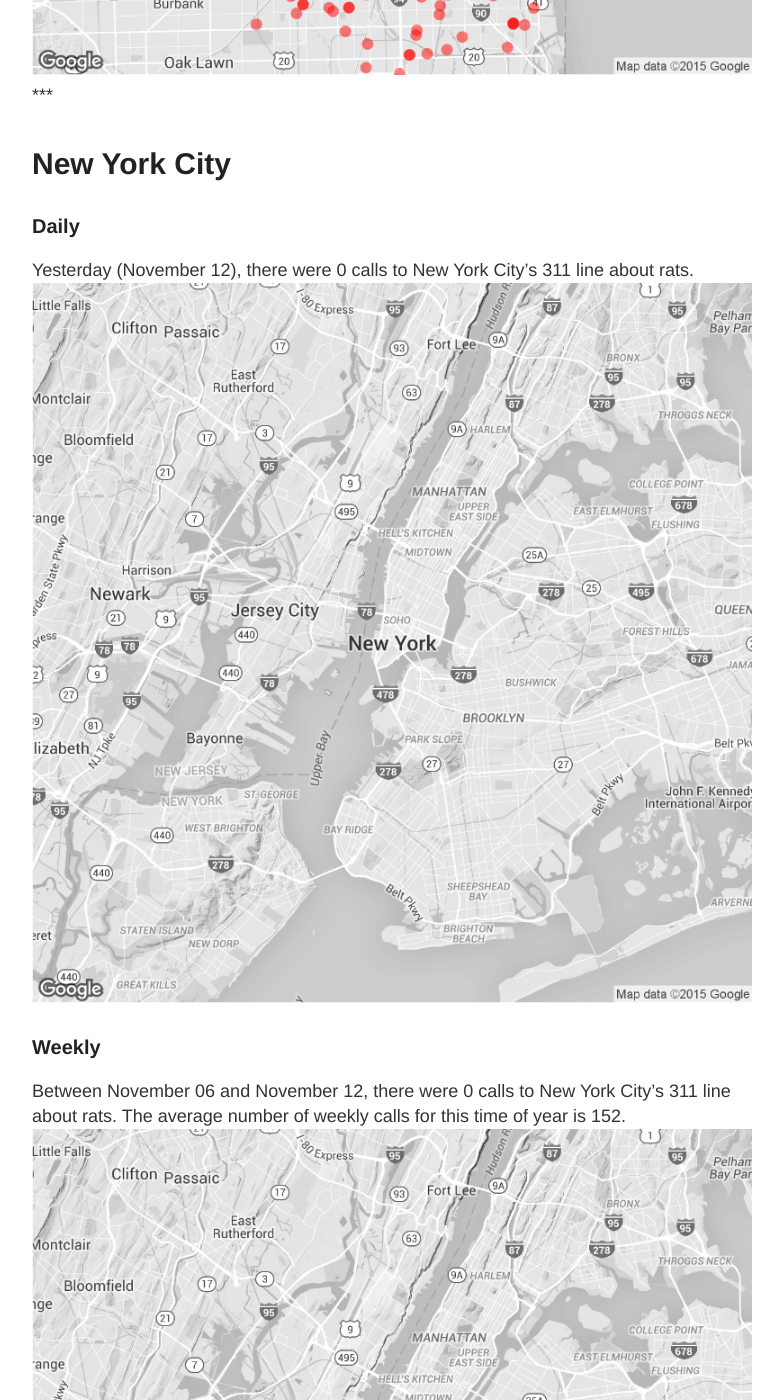
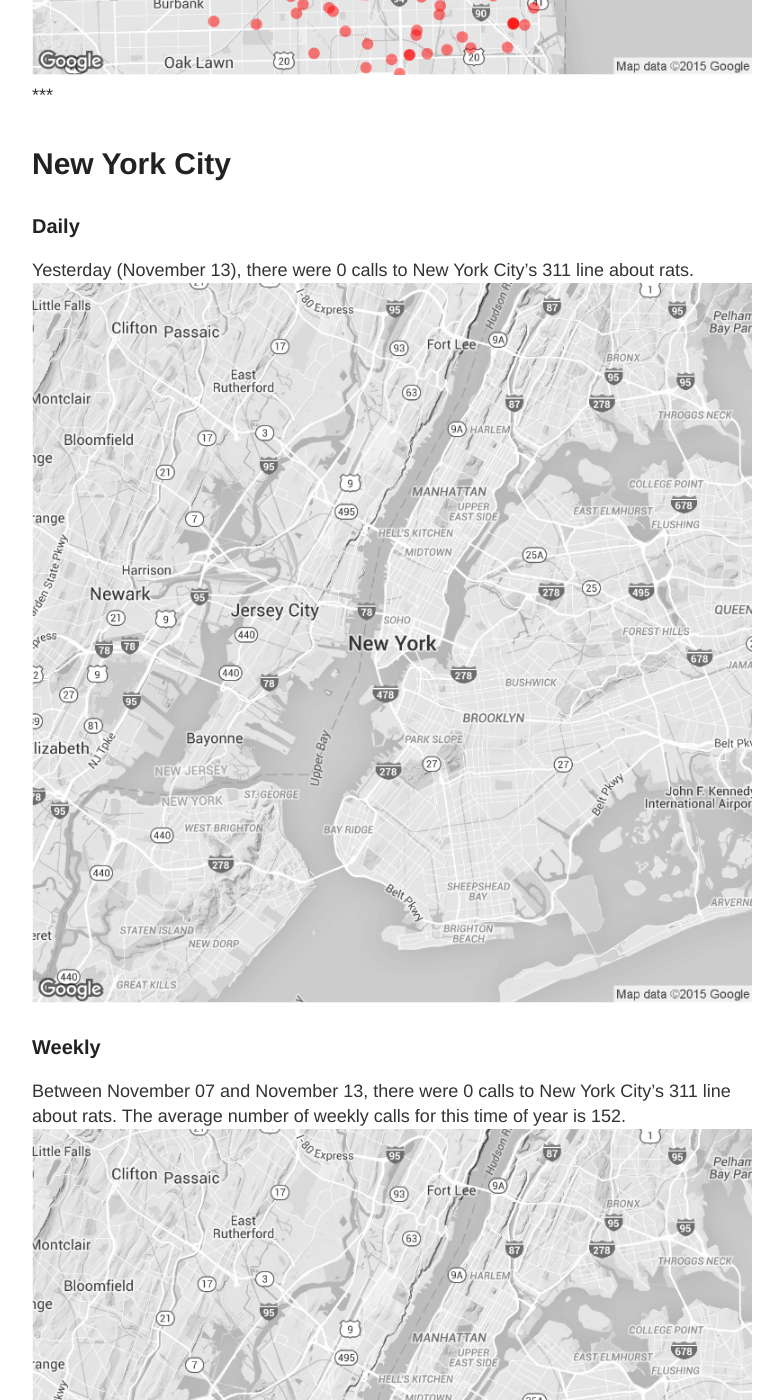
Before and after one commit to DanielHadley/ratmaps, a Jekyll site: the page built from daily.md, in a window 1280 px wide and 1400 px high, scrolled down 1986 px. Shown: the whole window, without its empty margins (248-1031 px from the left). Built offline with Jekyll 4.4.1, drawn with Linux system fonts in a browser that asks for light colours; comment, search, counter and statistics services are not loaded; some of the changed text lies outside the part shown.

Commit message:
Daily Maps

```diff
--- a/daily.md
+++ b/daily.md
@@ -15,22 +15,22 @@
 
 ### Daily
 
-Yesterday (November 12), there were 120 calls to Chicago's 311 line about rats.
+Yesterday (November 13), there were 92 calls to Chicago's 311 line about rats.
 ![Chicago rat calls to 311 weekly map]({{ site.cityimages }}/daily/Chicago_Rat_Map_Daily.png)
 
 ### Weekly
-Between November 06 and November 12, there were 731 calls to Chicago's 311 line about rats. The average number of weekly calls for this time of year is 436.
+Between November 07 and November 13, there were 713 calls to Chicago's 311 line about rats. The average number of weekly calls for this time of year is 436.
 ![Chicago rat calls to 311 weekly map]({{ site.cityimages }}/daily/Chicago_Rat_Map_Weekly.png)
 ***
 # New York City <a id="nyc"><a>
 
 ### Daily
 
-Yesterday (November 12), there were 0 calls to New York City's 311 line about rats.
+Yesterday (November 13), there were 0 calls to New York City's 311 line about rats.
 ![NYC rat calls to 311 weekly map]({{ site.cityimages }}/daily/NYC_Rat_Map_Daily.png)
 
 ### Weekly
-Between November 06 and November 12, there were 0 calls to New York City's 311 line about rats. The average number of weekly calls for this time of year is 152.
+Between November 07 and November 13, there were 0 calls to New York City's 311 line about rats. The average number of weekly calls for this time of year is 152.
 ![NYC rat calls to 311 weekly map]({{ site.cityimages }}/daily/NYC_Rat_Map_Weekly.png)
 
 Each red dot represents one call about a rat seen in that location. The dots are transparent, so multiple calls from one location will be seen as a solid dot. The usual caveats apply: more calls do not necessarily mean that there are more rats in that location than other parts of the city. A cluster of dots could indicate that one resident is unusually vocal about rodents in his or her neighborhood. Also, more densely populated neighborhoods tend to make more calls to 311.
```
Also changed, not shown: images/pages/daily/Chicago_Rat_Map_Daily.png, images/pages/daily/Chicago_Rat_Map_Weekly.png, images/pages/daily/NYC_Rat_Map_Daily.png, images/pages/daily/NYC_Rat_Map_Weekly.png.
